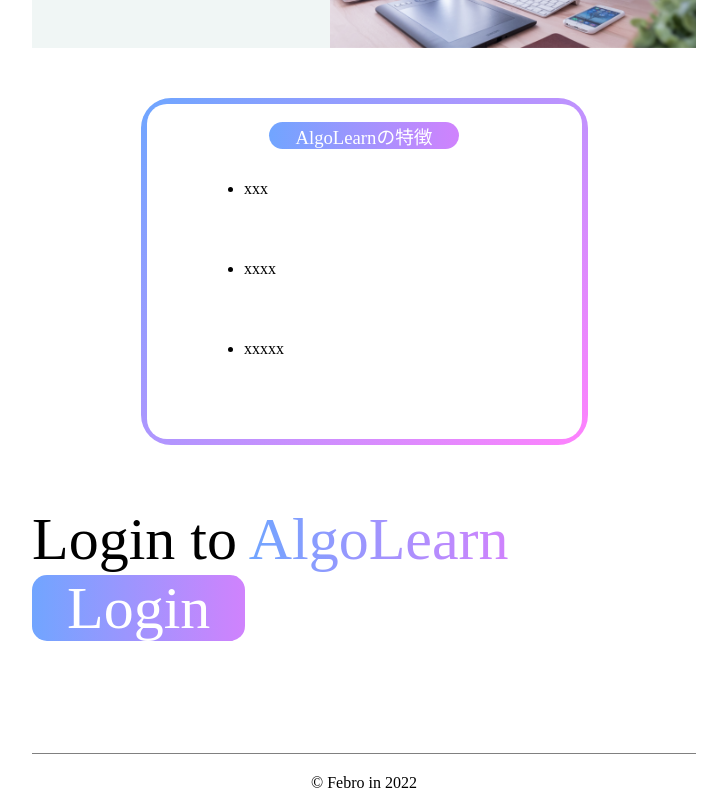
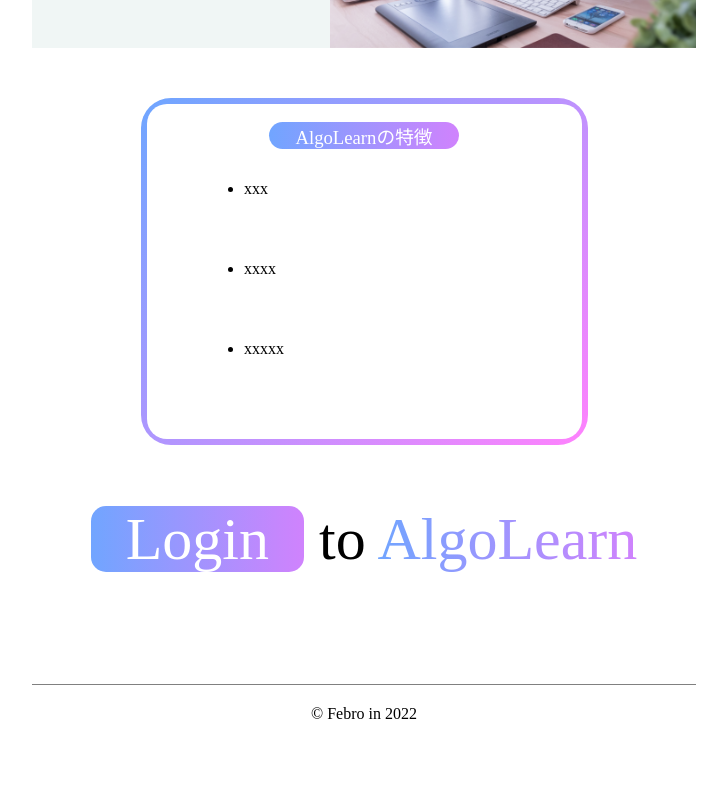
Before and after one commit to webex14-team-4/webex14-team-4-original-team-app, a Vue app: page / in a window 1280 px wide. Shown: the part 620-1420 px from the top of the page, without its empty margins (276-1003 px from the left). After the commit the page ends 1351 px from the top, so only its background shows below. Built offline with nearby package versions, Linux system fonts and the light colour scheme.

Commit message:
TopPage > Login to AlgoLearn の Loginをページ遷移のボタンに変更

```diff
--- a/src/views/TopPageView.vue
+++ b/src/views/TopPageView.vue
@@ -29,8 +29,8 @@
       <div class="login">
         <div>
           <p>
-            Login to <span class="algo-color algo-text">AlgoLearn </span>
-            <router-link to="/" class="btn algo-color">Login</router-link>
+            <router-link to="/login" class="btn algo-color">Login</router-link>
+            to <span class="algo-color algo-text">AlgoLearn </span>
           </p>
         </div>
       </div>
```
